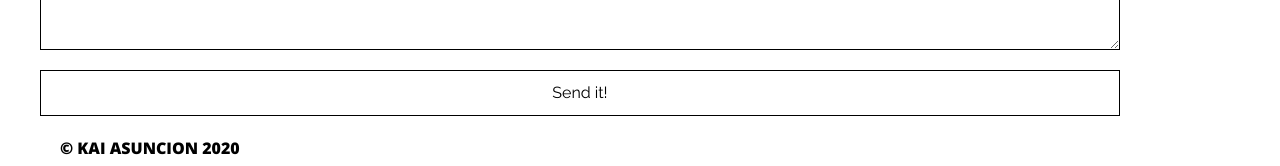
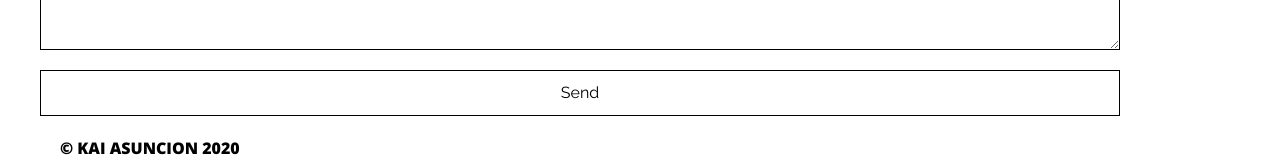
Before and after one commit to kaiasuncion/Nuxt---Photography-Portfolio, a Nuxt app: page /Contact in a window 1280 px wide. Shown: the part 1075-1241 px from the top of the page. Built offline with nearby package versions, Linux system fonts and the light colour scheme.

Commit message:
test: added tailing / on links

```diff
--- a/components/Navigations/index.vue
+++ b/components/Navigations/index.vue
@@ -2,7 +2,7 @@
   <nav>
     <NuxtLink to="/"><h1 id="title">KAI ASUNCION</h1></NuxtLink>
     <ul class="navigation-holder">
-      <NuxtLink to="/contact">
+      <NuxtLink to="/contact/">
         <li class="navigation-item">Contact</li>
       </NuxtLink>
     </ul>
--- a/pages/Contact/index.vue
+++ b/pages/Contact/index.vue
@@ -12,7 +12,7 @@
     </div>
     <form
       name="contact"
-      action="/success"
+      action="/success/"
       method="POST"
       enctype="Content-Type of application/x-www-form-urlencoded"
       netlify-honeypot="bot-field"
@@ -39,7 +39,7 @@
         </label>
       </p>
       <div data-netlify-recaptcha="true"></div>
-      <button id="send-it" type="submit">Send it!</button>
+      <button id="send-it" type="submit">Send</button>
     </form>
   </div>
 </template>
```
